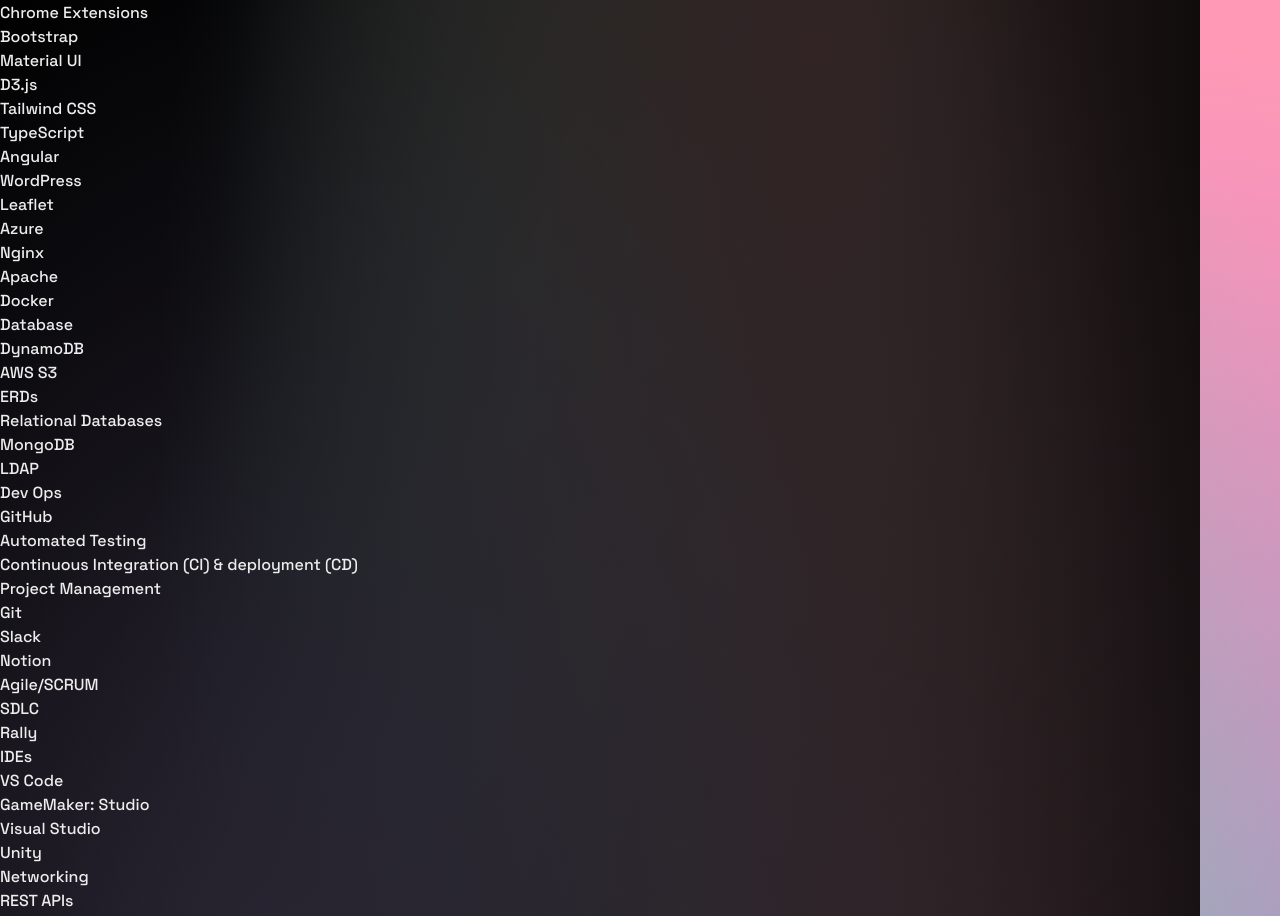
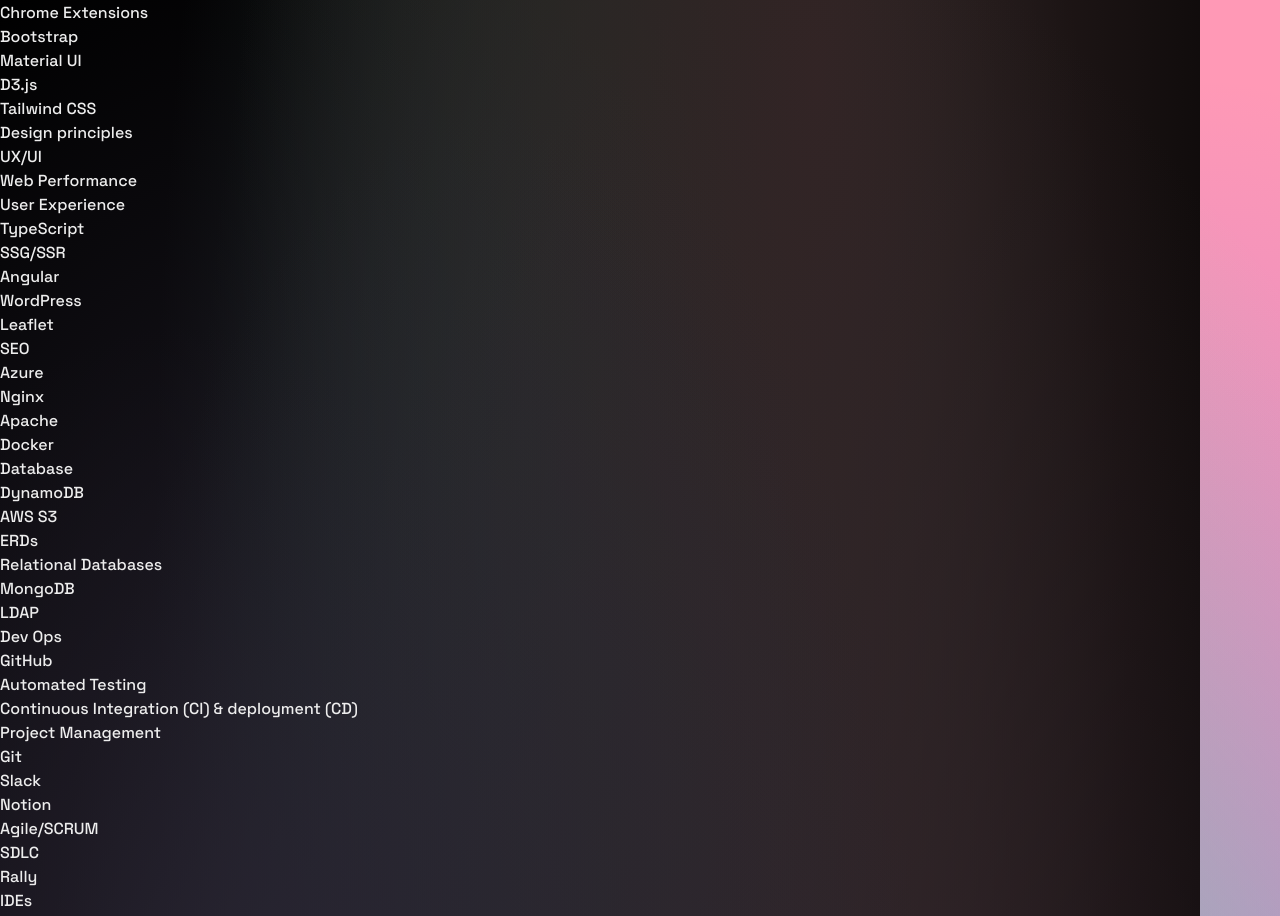
Before and after one commit to SamWhillance/samwhillance.com, a Next.js app: page /skills in a window 1280 px wide. Shown: the part 783-1699 px from the top of the page. Built offline with nearby package versions, Linux system fonts and the light colour scheme.

Commit message:
Update page.tsx

```diff
--- a/src/app/skills/page.tsx
+++ b/src/app/skills/page.tsx
@@ -114,6 +114,12 @@
 	{ name: 'Responsive design', value: 8, category: 'Web' },
 	{ name: 'D3.js', value: 7, category: 'Web' },
 	{ name: 'Tailwind CSS', value: 7, category: 'Web' },
+	{ name: 'SEO', value: 5, category: 'Web' },
+	{ name: 'SSG/SSR', value: 6, category: 'Web' },
+	{ name: 'Design principles', value: 7, category: 'Web' },
+	{ name: 'UX/UI', value: 7, category: 'Web' },
+	{ name: 'Web Performance', value: 7, category: 'Web' },
+	{ name: 'User Experience', value: 7, category: 'Web' },
 
 	// Database
 	{ name: 'DynamoDB', value: 7, category: 'Database' },
```
